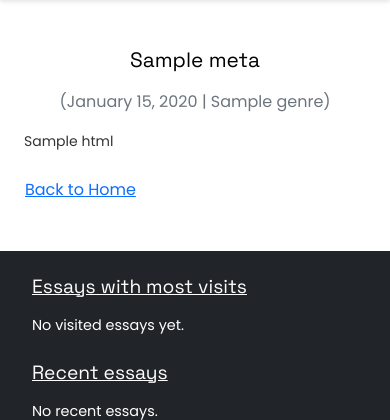
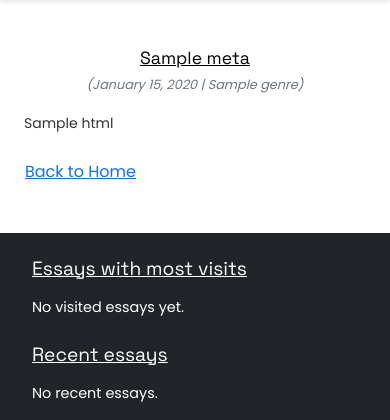
Before and after one commit to priyankaforu/priyankas-portfolio, a Flask app: template templates/post.html in a window 390 px wide. Shown: the part 153-573 px from the top of the page. Run offline with Flask 3, Linux system fonts and the light colour scheme; the template is opened without the code that fills it: most values are stand-ins (such as "Sample title", 1, 10 or a date in 2020).

Commit message:
Update post.html

```diff
--- a/templates/post.html
+++ b/templates/post.html
@@ -2,10 +2,10 @@
 {% block content %}
 
 <div id="container" class="container mt-4">
-    <h2 class="mb-3"; style="text-align: center">{{ page.meta.title }}</h2>
+    <h2 style="text-align:center">{{ page.meta.title }}</h2>
 
     <div class="text-center mb-3">
-        <text class="text-muted">
+        <text class="text-muted" style="font-style: italic;">
            ({{ page.meta.date.strftime('%B %d, %Y') }} | {{ page.meta.genre }})
         </text>
     </div>
@@ -15,5 +15,79 @@
 
     <a href="{{ url_for('hello_priyanka') }}" class="btn btn-link mt-4 p-0">Back to Home</a>
 </div>
+<style>
+
+     h2 {
+            font-size: 1.3rem;
+            margin-bottom: 6px;
+        }
+     .post-content p {
+            margin-bottom: 1em;
+        }
+
+        .post-content img {
+            max-width: 100%;
+            height: auto;
+            display: block;
+            margin: 1em auto;
+        }
+
+        .post-content blockquote {
+            border-left: 4px solid #0066cc;
+            padding-left: 1em;
+            margin-left: 0;
+            font-style: italic;
+            color: #666;
+        }
+
+        .post-content code {
+            background-color: #f4f4f4;
+            padding: 0.2em 0.4em;
+            border-radius: 3px;
+            font-family: Consolas, Monaco, 'Andale Mono', 'Ubuntu Mono', monospace;
+            font-size: 0.9em;
+        }
+
+        /* Styles for pre elements (code blocks) */
+        .post-content pre {
+            background-color: #f4f4f4;
+            padding: 1em;
+            border-radius: 5px;
+            overflow-x: auto;
+            white-space: pre-wrap;
+            word-wrap: break-word;
+        }
+
+        .post-content pre code {
+            background-color: transparent;
+            padding: 0;
+            border-radius: 0;
+            font-size: 0.9em;
+        }
+
+
+     @media (max-width: 768px) {
+
+        h2 {
+            font-size: 1.1rem;
+            text-decoration: underline;
+            margin-bottom: 2px;
+        }
+        .text-muted {
+            font-size: 0.8rem;
+            margin-top: 0px;
+        }
+
+         .post-content {
+          font-size: 14px;
+        }
+
+        .post-content h1 { font-size: 1.8em; }
+        .post-content h2 { font-size: 1.5em; }
+        .post-content h3 { font-size: 1.3em; }
+        .post-content h4 { font-size: 1.1em; }
+        .post-content h5, .post-content h6 { font-size: 1em; }
+       }
+</style>
 
 {% endblock %}
```
